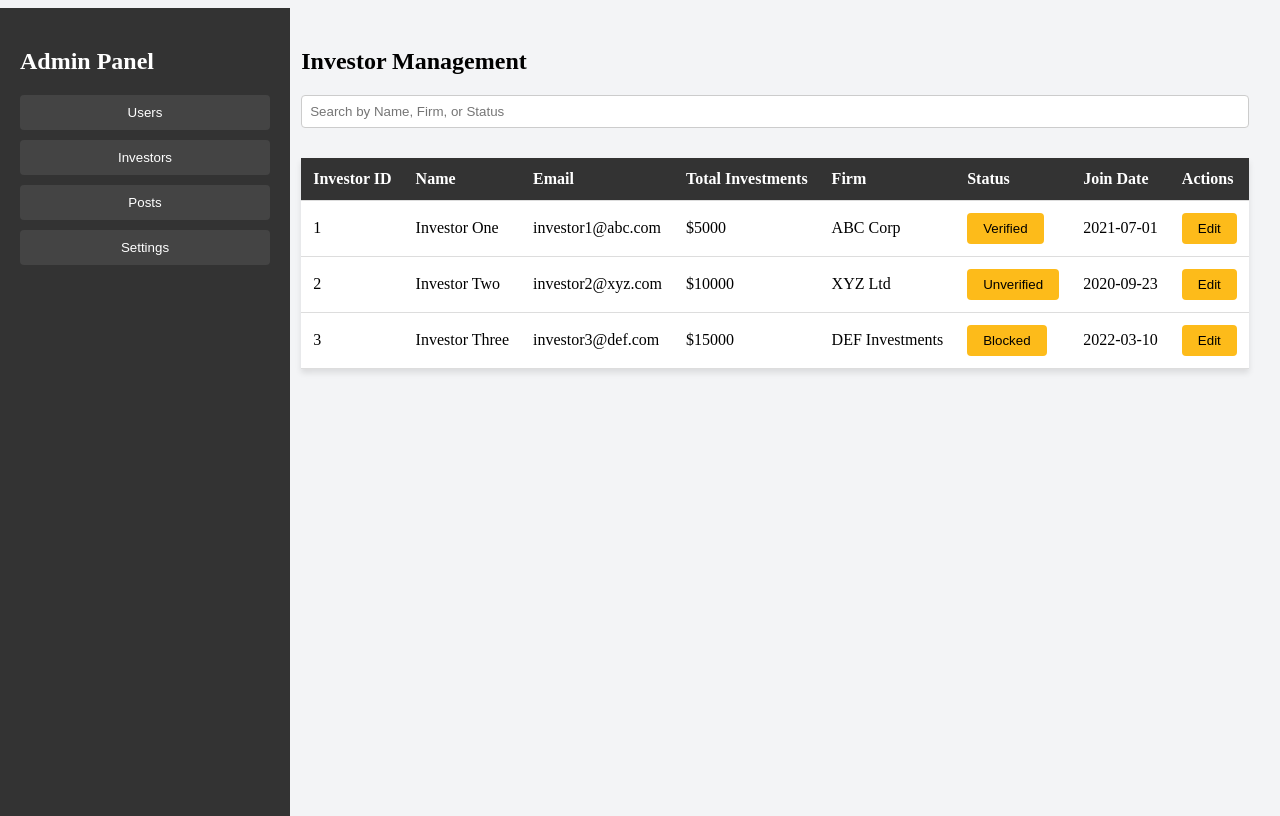
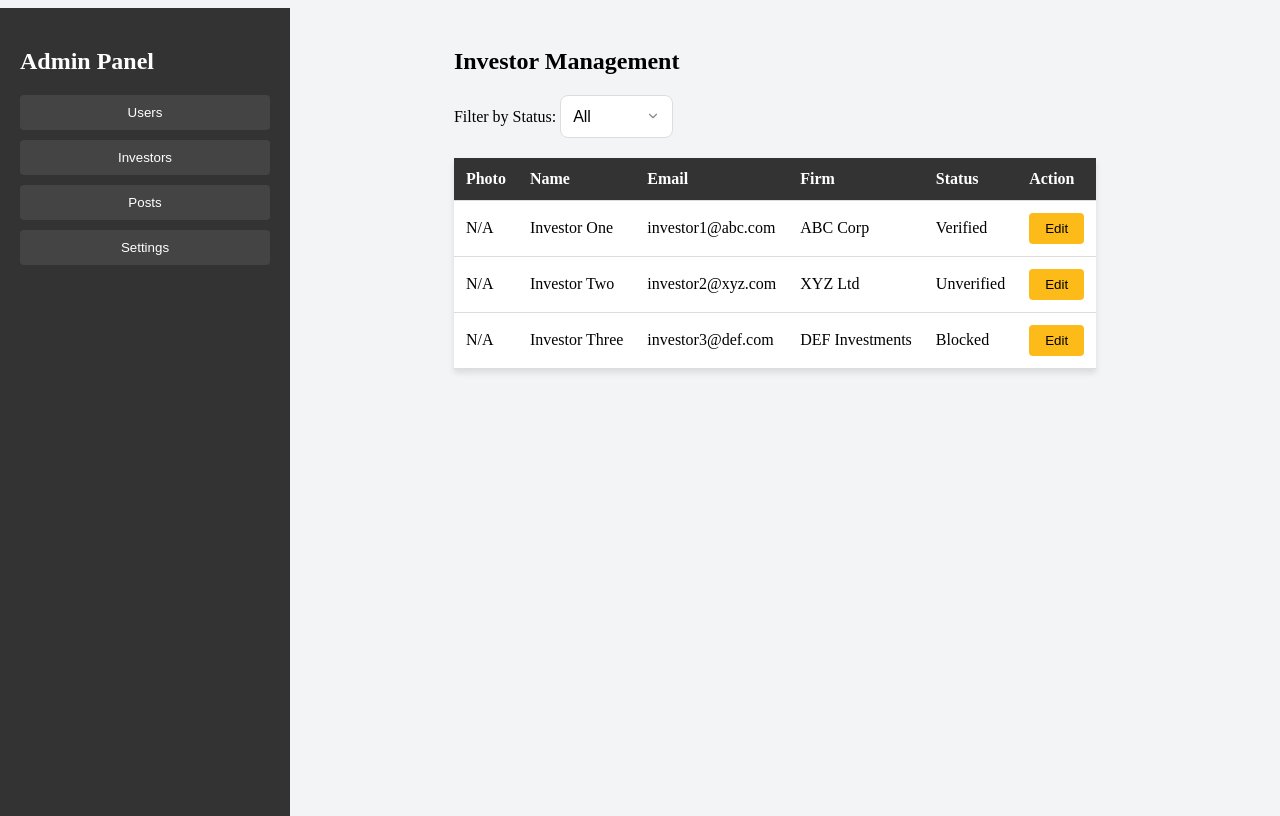
Before and after one commit to ideahub-2025/ideahub, a React (Vite) app in the folder Frontend/: page /admin-panel in a window 1280 px wide. Both pictures are taken after a click on the button "Investors". Built offline with nearby package versions, Linux system fonts and the light colour scheme; a web font is replaced by a local one.

Commit message:
changes in investor page

```diff
--- a/Frontend/src/pages/InvestorsPage.jsx
+++ b/Frontend/src/pages/InvestorsPage.jsx
@@ -1,169 +1,364 @@
 import React, { useState } from "react";
 
-const InvestorsPage = ({
-  investors,
-  onToggleInvestorStatus,
-  onSaveInvestor,
-  investorChanges,
-  setInvestorChanges,
-  editingInvestor,
-  onEditInvestor
-}) => {
-  const [searchTerm, setSearchTerm] = useState("");
+const InvestorsPage = ({ investors, onSaveInvestor }) => {
+  const [filterStatus, setFilterStatus] = useState("All");
+  const [editingInvestor, setEditingInvestor] = useState(null);
+  const [newStatus, setNewStatus] = useState("");
 
-  // Filter investors based on the search term
-  const filteredInvestors = investors.filter((investor) => {
-    const lowercasedSearchTerm = searchTerm.toLowerCase();
-    return (
-      investor.name.toLowerCase().includes(lowercasedSearchTerm) ||
-      investor.firm.toLowerCase().includes(lowercasedSearchTerm) ||
-      investor.status.toLowerCase().includes(lowercasedSearchTerm)
+  // Filter investors based on the selected status
+  const filteredInvestors = investors.filter((investor) =>
+    filterStatus === "All" ? true : investor.status === filterStatus
   );
-  });
 
+  // When starting to edit, set the default newStatus based on current status
   const handleEditClick = (investor) => {
-    onEditInvestor(investor.id); // Set the investor to be edited
-    setInvestorChanges({
-      name: investor.name,
-      email: investor.email,
-      amount: investor.amount,
-      firm: investor.firm,
-      status: investor.status,
-    });
+    setEditingInvestor(investor);
+    if (investor.status === "Rejected") {
+      setNewStatus("Verified");
+    } else if (investor.status === "Verified") {
+      setNewStatus("Blocked");
+    } else if (investor.status === "Blocked") {
+      setNewStatus("Verified");
+    } else {
+      setNewStatus("");
+    }
   };
 
-  const handleSaveClick = (id) => {
-    onSaveInvestor(id, investorChanges);
+  // Allowed status transitions based on current status
+  const getStatusOptions = (currentStatus) => {
+    if (currentStatus === "Rejected") {
+      return ["Verified"];
+    } else if (currentStatus === "Verified") {
+      return ["Blocked", "Rejected"];
+    } else if (currentStatus === "Blocked") {
+      return ["Verified", "Rejected"];
+    }
+    return [];
   };
 
-  const handleChange = (e) => {
-    const { name, value } = e.target;
-    setInvestorChanges((prevDetails) => ({
-      ...prevDetails,
-      [name]: value,
-    }));
+  // Handle the update action with a confirmation popup
+  const handleUpdateStatus = () => {
+    if (editingInvestor) {
+      if (
+        window.confirm(
+          `Are you sure you want to change the status to "${newStatus}"?`
+        )
+      ) {
+        const updatedInvestor = { ...editingInvestor, status: newStatus };
+        onSaveInvestor(updatedInvestor.id, updatedInvestor);
+        setEditingInvestor(null);
+      }
+    }
+  };
+
+  const handleCloseModal = () => {
+    setEditingInvestor(null);
+  };
+
+  // Inline styles for the modal popup
+  const modalOverlayStyle = {
+    position: "fixed",
+    top: 0,
+    left: 0,
+    right: 0,
+    bottom: 0,
+    background: "rgba(0,0,0,0.5)",
+    display: "flex",
+    justifyContent: "center",
+    alignItems: "center",
+    zIndex: 1000,
+  };
+
+  const modalStyle = {
+    background: "#fff",
+    padding: "20px",
+    borderRadius: "5px",
+    width: "90%",
+    maxWidth: "600px",
+    maxHeight: "90vh",
+    overflowY: "auto",
+    position: "relative",
+  };
+
+  const logoStyle = {
+    width: "100px",
+    height: "auto",
+    marginBottom: "1rem",
   };
 
   return (
     <div>
       <h2>Investor Management</h2>
 
-      {/* Search Input */}
-      <input
-        type="text"
-        placeholder="Search by Name, Firm, or Status"
-        value={searchTerm}
-        onChange={(e) => setSearchTerm(e.target.value)}
-        className="search-input"
-      />
+      {/* Dropdown filter for status */}
+      <div style={{ marginBottom: "1rem" }}>
+        <label htmlFor="statusFilter">Filter by Status: </label>
+        <select
+          id="statusFilter"
+          value={filterStatus}
+          onChange={(e) => setFilterStatus(e.target.value)}
+        >
+          <option value="All">All</option>
+          <option value="Verified">Verified</option>
+          <option value="Blocked">Blocked</option>
+          <option value="Rejected">Rejected</option>
+        </select>
+      </div>
 
       {/* Investors Table */}
       <table className="responsive-table">
         <thead>
           <tr>
-            <th>Investor ID</th>
+            <th>Photo</th>
             <th>Name</th>
             <th>Email</th>
-            <th>Total Investments</th>
             <th>Firm</th>
             <th>Status</th>
-            <th>Join Date</th>
-            <th>Actions</th>
+            <th>Action</th>
           </tr>
         </thead>
         <tbody>
           {filteredInvestors.map((investor) => (
             <tr key={investor.id}>
-              <td>{investor.id}</td>
-              <td>{investor.name}</td>
+              <td>
+                {investor.profile_picture ? (
+                  <img
+                    src={investor.profile_picture}
+                    alt="Profile"
+                    style={{
+                      width: "50px",
+                      height: "50px",
+                      objectFit: "cover",
+                    }}
+                  />
+                ) : (
+                  "N/A"
+                )}
+              </td>
+              <td>{investor.full_name || investor.name}</td>
               <td>{investor.email}</td>
-              <td>${investor.amount}</td>
-              <td>{investor.firm}</td>
+              <td>{investor.firmName || investor.firm}</td>
+              <td>{investor.status}</td>
               <td>
-                <button onClick={() => onToggleInvestorStatus(investor.id)}>
-                  {investor.status}
-                </button>
-              </td>
-              <td>{investor.joinDate}</td>
-              <td>
-                {editingInvestor === investor.id ? (
-                  <div>
-                    <button onClick={() => handleSaveClick(investor.id)}>
-                      Save
-                    </button>
-                  </div>
-                ) : (
-                  <button onClick={() => handleEditClick(investor)}>
-                    Edit
-                  </button>
-                )}
+                <button onClick={() => handleEditClick(investor)}>Edit</button>
               </td>
             </tr>
           ))}
         </tbody>
       </table>
 
+      {/* Modal Popup with Full Investor Details */}
       {editingInvestor && (
+        <div style={modalOverlayStyle}>
+          <div style={modalStyle}>
+            {/* Project Logo */}
+            <div style={{ textAlign: "center" }}>
+              <img src="/logo.png" alt="Project Logo" style={logoStyle} />
+            </div>
+            <h3>Investor Details</h3>
+            <form>
               <div>
-          <h3>Edit Investor Details</h3>
-          <form>
-            <label>
-              Name:
+                <label>Profile Picture: </label>
+                {editingInvestor.profile_picture ? (
+                  <img
+                    src={editingInvestor.profile_picture}
+                    alt="Profile"
+                    style={{
+                      width: "50px",
+                      height: "50px",
+                      objectFit: "cover",
+                    }}
+                  />
+                ) : (
+                  "N/A"
+                )}
+              </div>
+              <div>
+                <label>Full Name: </label>
                 <input
                   type="text"
-                name="name"
-                value={investorChanges.name}
-                onChange={handleChange}
+                  value={
+                    editingInvestor.full_name ||
+                    editingInvestor.name ||
+                    ""
+                  }
+                  readOnly
                 />
-            </label>
-            <label>
-              Email:
+              </div>
+              <div>
+                <label>Username: </label>
+                <input
+                  type="text"
+                  value={editingInvestor.username || ""}
+                  readOnly
+                />
+              </div>
+              <div>
+                <label>Role: </label>
+                <input
+                  type="text"
+                  value={editingInvestor.role || ""}
+                  readOnly
+                />
+              </div>
+              <div>
+                <label>Email: </label>
                 <input
                   type="email"
-                name="email"
-                value={investorChanges.email}
-                onChange={handleChange}
+                  value={editingInvestor.email || ""}
+                  readOnly
                 />
-            </label>
-            <label>
-              Total Investments:
-              <input
-                type="number"
-                name="amount"
-                value={investorChanges.amount}
-                onChange={handleChange}
-              />
-            </label>
-            <label>
-              Firm:
+              </div>
+              <div>
+                <label>Location: </label>
                 <input
                   type="text"
-                name="firm"
-                value={investorChanges.firm}
-                onChange={handleChange}
+                  value={editingInvestor.location || ""}
+                  readOnly
                 />
-            </label>
-            <label>
-              Status:
+              </div>
+              <div>
+                <label>Bio: </label>
+                <textarea value={editingInvestor.bio || ""} readOnly />
+              </div>
+              <div>
+                <label>Phone: </label>
+                <input
+                  type="text"
+                  value={editingInvestor.phone || ""}
+                  readOnly
+                />
+              </div>
+              <div>
+                <label>LinkedIn: </label>
+                <input
+                  type="url"
+                  value={editingInvestor.linkedin || ""}
+                  readOnly
+                />
+              </div>
+              <div>
+                <label>Twitter: </label>
+                <input
+                  type="url"
+                  value={editingInvestor.twitter || ""}
+                  readOnly
+                />
+              </div>
+              <div>
+                <label>Firm Name: </label>
+                <input
+                  type="text"
+                  value={editingInvestor.firmName || editingInvestor.firm || ""}
+                  readOnly
+                />
+              </div>
+              <div>
+                <label>Investment Stage: </label>
+                <input
+                  type="text"
+                  value={editingInvestor.investmentStage || ""}
+                  readOnly
+                />
+              </div>
+              <div>
+                <label>Portfolio Size: </label>
+                <input
+                  type="text"
+                  value={editingInvestor.portfolioSize || ""}
+                  readOnly
+                />
+              </div>
+              <div>
+                <label>Website: </label>
+                <input
+                  type="url"
+                  value={editingInvestor.website || ""}
+                  readOnly
+                />
+              </div>
+              <div>
+                <label>Min Investment: </label>
+                <input
+                  type="text"
+                  value={editingInvestor.minInvestment || ""}
+                  readOnly
+                />
+              </div>
+              <div>
+                <label>Max Investment: </label>
+                <input
+                  type="text"
+                  value={editingInvestor.maxInvestment || ""}
+                  readOnly
+                />
+              </div>
+              <div>
+                <label>Sectors: </label>
+                <input
+                  type="text"
+                  value={editingInvestor.sectors || ""}
+                  readOnly
+                />
+              </div>
+              <div>
+                <label>Status: </label>
+                <input
+                  type="text"
+                  value={editingInvestor.status || ""}
+                  readOnly
+                />
+              </div>
+              <div>
+                <label>Join Date: </label>
+                <input
+                  type="text"
+                  value={editingInvestor.joinDate || ""}
+                  readOnly
+                />
+              </div>
+              <div>
+                <label>ID Document: </label>
+                {editingInvestor.id_document ? (
+                  <a
+                    href={editingInvestor.id_document}
+                    target="_blank"
+                    rel="noopener noreferrer"
+                  >
+                    View Document
+                  </a>
+                ) : (
+                  "N/A"
+                )}
+              </div>
+              {/* Dropdown for status change */}
+              <div style={{ marginTop: "1rem" }}>
+                <label>Change Status: </label>
                 <select
-                name="status"
-                value={investorChanges.status}
-                onChange={handleChange}
+                  value={newStatus}
+                  onChange={(e) => setNewStatus(e.target.value)}
                 >
-                <option value="Verified">Verified</option>
-                <option value="Unverified">Unverified</option>
-                <option value="Blocked">Blocked</option>
+                  {getStatusOptions(editingInvestor.status).map((option) => (
+                    <option key={option} value={option}>
+                      {option}
+                    </option>
+                  ))}
                 </select>
-            </label>
-            <div>
+              </div>
+              <div style={{ marginTop: "1rem" }}>
+                <button type="button" onClick={handleUpdateStatus}>
+                  Update Status
+                </button>
                 <button
                   type="button"
-                onClick={() => handleSaveClick(investor.id)}
+                  onClick={handleCloseModal}
+                  style={{ marginLeft: "1rem" }}
                 >
-                Save Changes
+                  Close
                 </button>
               </div>
             </form>
+          </div>
         </div>
       )}
     </div>
```
Lines whose indentation alone changed are shown as unchanged.
